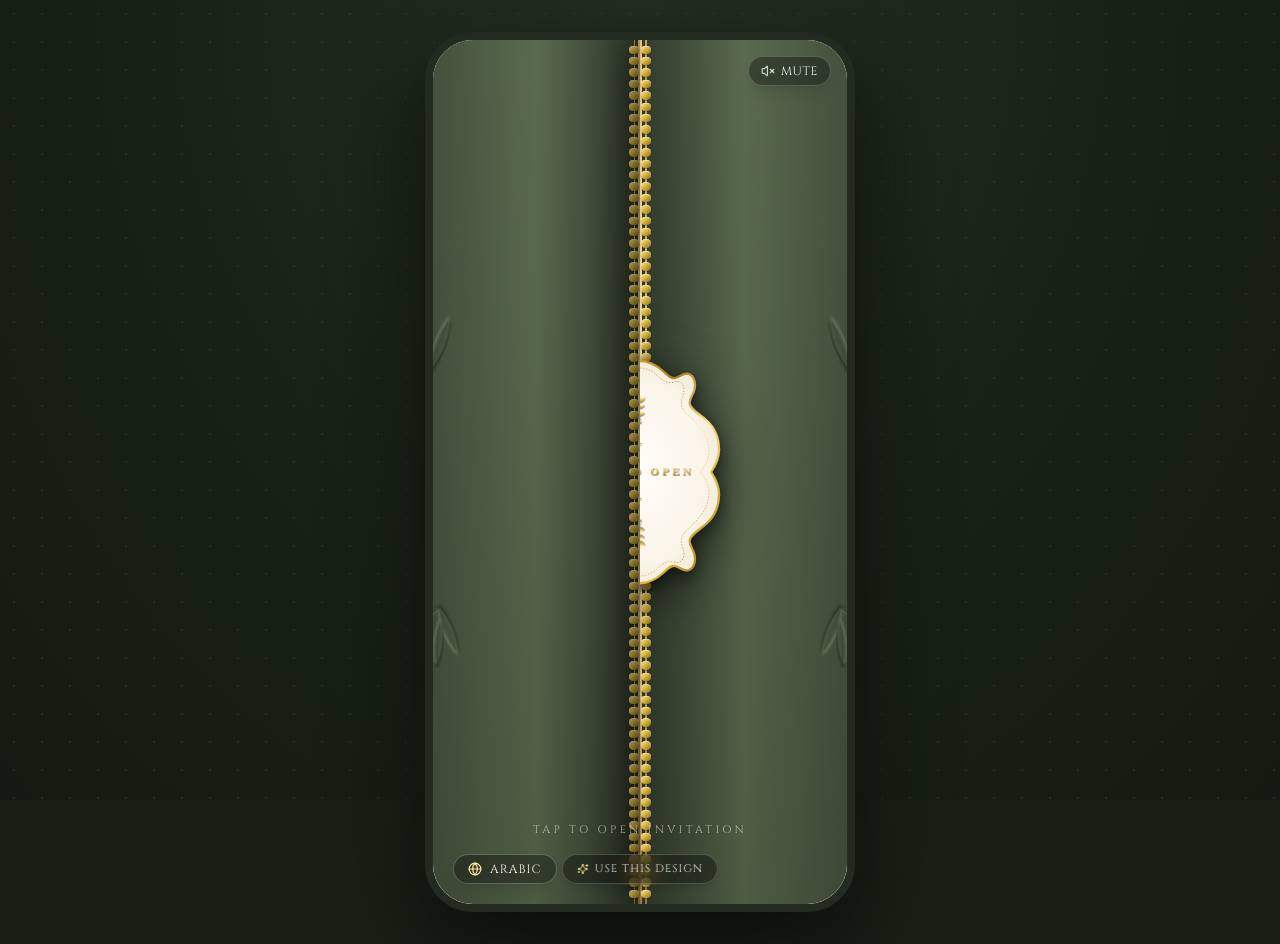
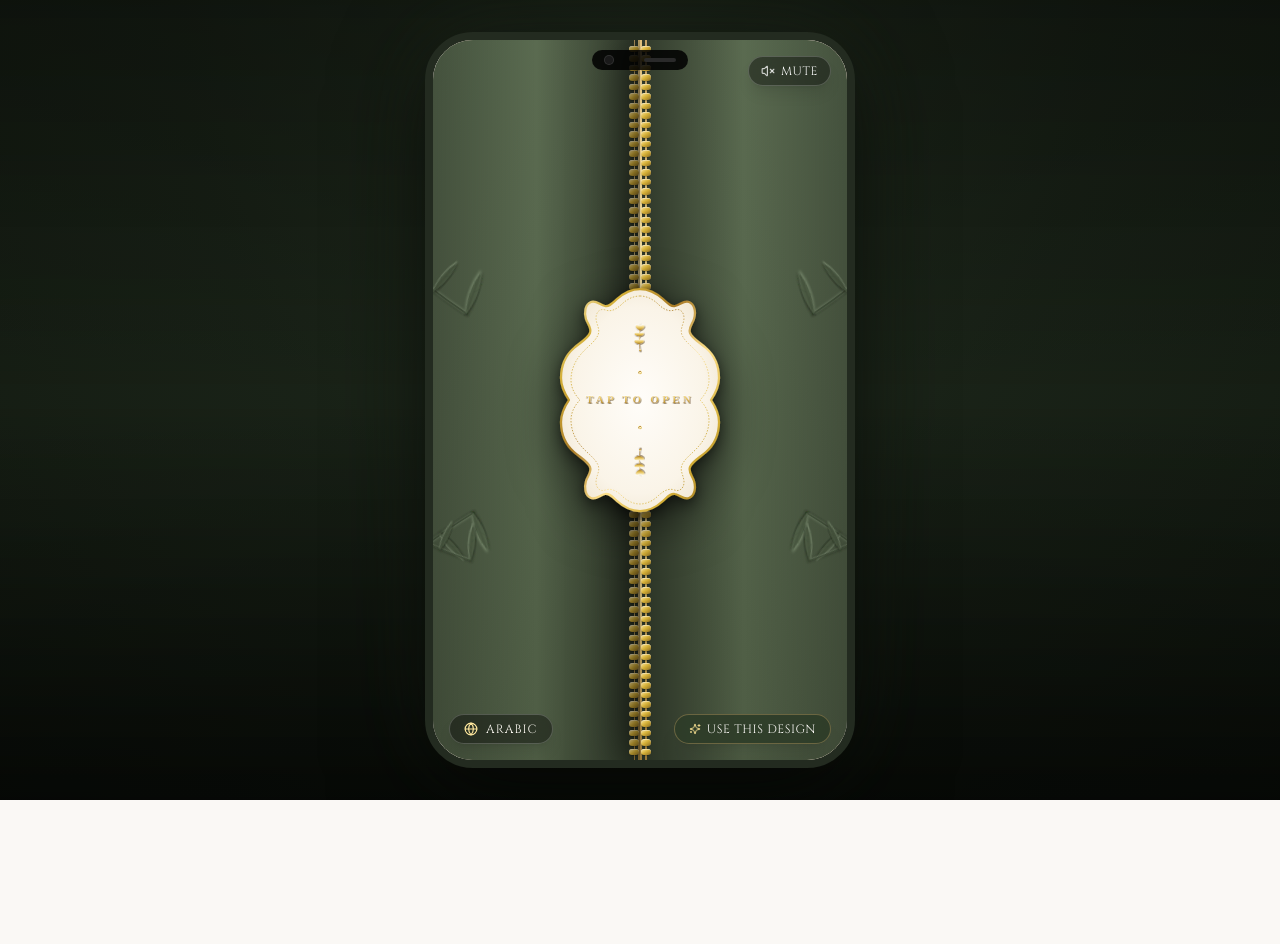
Before and after one commit to knightriderisback/wedding-saas-platform, a Next.js app: page /wedding-invitation-zareqia-emerald in a window 1280 px wide. After the commit the page ends 800 px from the top, so only its background shows below. Built offline with nearby package versions, Linux system fonts and the light colour scheme; a web font is replaced by a local one.

Commit message:
fix(zareqia): enable dangerouslyAllowSVG, remove polka dot grid, polish door seal alignment and unmount lifecycle

```diff
--- a/next.config.mjs
+++ b/next.config.mjs
@@ -2,6 +2,9 @@
 const nextConfig = {
   reactStrictMode: true,
   images: {
+    dangerouslyAllowSVG: true,
+    contentDispositionType: 'attachment',
+    contentSecurityPolicy: "default-src 'self'; script-src 'none'; sandbox;",
     domains: ['images.unsplash.com', 'firebasestorage.googleapis.com'],
     remotePatterns: [
       {
--- a/src/components/zareqia/ZareqiaGatefoldEnvelope.tsx
+++ b/src/components/zareqia/ZareqiaGatefoldEnvelope.tsx
@@ -1,10 +1,10 @@
 'use client';
 
-import React, { useState, useEffect } from 'react';
+import React, { useState } from 'react';
 import Image from 'next/image';
-import { Volume2, VolumeX, Globe, Sparkles } from 'lucide-react';
 
 interface ZareqiaGatefoldEnvelopeProps {
+  onCurtainsOpen?: () => void;
   onOpenComplete?: () => void;
   isArabic?: boolean;
   onToggleLanguage?: () => void;
@@ -14,6 +14,7 @@ interface ZareqiaGatefoldEnvelopeProps {
 }
 
 export const ZareqiaGatefoldEnvelope: React.FC<ZareqiaGatefoldEnvelopeProps> = ({
+  onCurtainsOpen,
   onOpenComplete,
   isArabic = false,
   onToggleLanguage,
@@ -35,21 +36,18 @@ export const ZareqiaGatefoldEnvelope: React.FC<ZareqiaGatefoldEnvelopeProps> = (
       onToggleAudio();
     }
 
-    // Start Stage 2: Curtains part open after doors slide outward (750ms)
+    // Start Stage 2: Curtains part open after doors slide outward (850ms)
     setTimeout(() => {
       setOpenStage('curtains-opening');
-    }, 750);
+      if (onCurtainsOpen) onCurtainsOpen();
+    }, 850);
 
-    // Call onOpenComplete so hero typography fades in gracefully
-    setTimeout(() => {
-      if (onOpenComplete) onOpenComplete();
-    }, 1800);
-
-    // Unmount envelope overlay after animation ends
+    // Stage 3: After curtains fully parted (2400ms), envelope completes its lifecycle
     setTimeout(() => {
       setOpenStage('done');
+      if (onOpenComplete) onOpenComplete();
       setIsRendered(false);
-    }, 2500);
+    }, 2400);
   };
 
   if (!isRendered) return null;
@@ -59,8 +57,8 @@ export const ZareqiaGatefoldEnvelope: React.FC<ZareqiaGatefoldEnvelopeProps> = (
 
   return (
     <div
-      className={`absolute inset-0 z-50 overflow-hidden flex items-center justify-center select-none transition-opacity duration-700 ${
-        curtainsOpen ? 'pointer-events-none' : 'pointer-events-auto'
+      className={`absolute inset-0 z-30 overflow-hidden flex items-center justify-center select-none transition-opacity duration-700 ${
+        openStage === 'done' ? 'opacity-0 pointer-events-none' : 'opacity-100'
       }`}
       style={{ perspective: '1400px' }}
     >
@@ -153,11 +151,12 @@ export const ZareqiaGatefoldEnvelope: React.FC<ZareqiaGatefoldEnvelopeProps> = (
         }}
       >
         {/* Sage Green Base with Embossed Botanical Branches */}
-        <div className="absolute inset-0 bg-[#596A4F]">
+        <div className="absolute inset-0 bg-[#596A4F] overflow-hidden">
           <Image
             src="/templates/zareqia/embossed-botanical-doors.svg"
             alt="Sage Leaf Gatefold Left"
             fill
+            unoptimized
             className="object-cover object-right"
             priority
           />
@@ -167,7 +166,7 @@ export const ZareqiaGatefoldEnvelope: React.FC<ZareqiaGatefoldEnvelopeProps> = (
         <div className="absolute inset-0 bg-gradient-to-r from-black/25 via-transparent to-black/45 pointer-events-none" />
 
         {/* Vertical Gold Ribbon / Cord Running Down Center Seam */}
-        <div className="absolute top-0 right-0 w-[2px] h-full bg-gradient-to-b from-[#DFC07C] via-[#F3E5AB] to-[#997938] z-10 shadow-sm" />
+        <div className="absolute top-0 right-0 w-[2px] h-full bg-gradient-to-b from-[#DFC07C] via-[#F3E5AB] to-[#997938] z-10 shadow-sm pointer-events-none" />
 
         {/* Golden Beaded Trim on Right Edge */}
         <div className="absolute top-0 right-0 w-[12px] h-full pointer-events-none flex flex-col items-center justify-between py-1 z-10">
@@ -184,21 +183,22 @@ export const ZareqiaGatefoldEnvelope: React.FC<ZareqiaGatefoldEnvelopeProps> = (
         </div>
       </div>
 
-      {/* RIGHT SAGE DOOR */}
+      {/* RIGHT SAGE DOOR (overflow-visible allows centered seal to extend across seam) */}
       <div
         onClick={handleOpen}
-        className="absolute top-0 right-0 w-1/2 h-full z-30 cursor-pointer overflow-hidden transition-transform duration-[1150ms] ease-[cubic-bezier(0.22,1,0.36,1)]"
+        className="absolute top-0 right-0 w-1/2 h-full z-30 cursor-pointer overflow-visible transition-transform duration-[1150ms] ease-[cubic-bezier(0.22,1,0.36,1)]"
         style={{
           transform: doorsOpen ? 'translateX(100%)' : 'translateX(0)',
           boxShadow: '-16px 0 40px rgba(0,0,0,0.55)',
         }}
       >
         {/* Sage Green Base with Embossed Botanical Branches (Mirrored) */}
-        <div className="absolute inset-0 bg-[#596A4F] scale-x-[-1]">
+        <div className="absolute inset-0 bg-[#596A4F] overflow-hidden scale-x-[-1]">
           <Image
             src="/templates/zareqia/embossed-botanical-doors.svg"
             alt="Sage Leaf Gatefold Right"
             fill
+            unoptimized
             className="object-cover object-right"
             priority
           />
@@ -208,7 +208,7 @@ export const ZareqiaGatefoldEnvelope: React.FC<ZareqiaGatefoldEnvelopeProps> = (
         <div className="absolute inset-0 bg-gradient-to-l from-black/25 via-transparent to-black/45 pointer-events-none" />
 
         {/* Vertical Gold Ribbon / Cord Running Down Center Seam */}
-        <div className="absolute top-0 left-0 w-[2px] h-full bg-gradient-to-b from-[#DFC07C] via-[#F3E5AB] to-[#997938] z-10 shadow-sm" />
+        <div className="absolute top-0 left-0 w-[2px] h-full bg-gradient-to-b from-[#DFC07C] via-[#F3E5AB] to-[#997938] z-10 shadow-sm pointer-events-none" />
 
         {/* Golden Beaded Trim on Left Edge */}
         <div className="absolute top-0 left-0 w-[12px] h-full pointer-events-none flex flex-col items-center justify-between py-1 z-10">
@@ -230,82 +230,22 @@ export const ZareqiaGatefoldEnvelope: React.FC<ZareqiaGatefoldEnvelopeProps> = (
             (Matching exact video behavior in f_0006.jpg & f_0007.jpg)
             ======================================================== */}
         <div
-          className="absolute left-0 top-1/2 -translate-y-1/2 -translate-x-1/2 z-40 pointer-events-none cursor-pointer"
+          onClick={handleOpen}
+          className="absolute left-0 top-1/2 -translate-y-1/2 -translate-x-1/2 z-40 pointer-events-auto cursor-pointer"
           style={{ width: '180px', height: '240px' }}
         >
-          <div className="relative w-full h-full transform hover:scale-105 transition-transform duration-300">
+          <div className="relative w-full h-full transform hover:scale-105 active:scale-95 transition-transform duration-300">
             <Image
               src="/templates/zareqia/seal-cartouche-ultra.svg"
               alt="Baroque Cartouche Seal - Tap To Open"
               fill
+              unoptimized
               className="object-contain drop-shadow-[0_12px_24px_rgba(0,0,0,0.55)]"
               priority
             />
           </div>
         </div>
       </div>
-
-      {/* ========================================================
-          FLOATING CONTROLS (ON CLOSED ENVELOPE)
-          ======================================================== */}
-      {!doorsOpen && (
-        <>
-          {/* Sound / Mute Toggle (Top-Right Frosted Glass Pill) */}
-          <button
-            onClick={(e) => {
-              e.stopPropagation();
-              if (onToggleAudio) onToggleAudio();
-            }}
-            aria-label="Toggle Sound"
-            className="absolute top-4 right-4 z-50 flex items-center gap-1.5 px-3 py-1.5 rounded-full bg-black/35 backdrop-blur-md text-white/95 text-xs font-['Cinzel',serif] tracking-wider uppercase border border-white/20 hover:bg-black/50 transition-all shadow-lg active:scale-95"
-          >
-            {isAudioPlaying ? (
-              <>
-                <Volume2 className="w-3.5 h-3.5 text-[#FFE89E] animate-pulse" />
-                <span>On</span>
-              </>
-            ) : (
-              <>
-                <VolumeX className="w-3.5 h-3.5 text-white/75" />
-                <span>Mute</span>
-              </>
-            )}
-          </button>
-
-          {/* Language Switcher (Bottom-Left Frosted Glass Pill) */}
-          {onToggleLanguage && (
-            <button
-              onClick={(e) => {
-                e.stopPropagation();
-                onToggleLanguage();
-              }}
-              aria-label="Toggle Language"
-              className="absolute bottom-5 left-5 z-50 flex items-center gap-2 px-3.5 py-1.5 rounded-full bg-black/35 backdrop-blur-md text-[#FAF7F0] text-xs font-['Cinzel',serif] tracking-widest uppercase border border-white/25 hover:bg-black/50 transition-all shadow-lg active:scale-95"
-            >
-              <Globe className="w-3.5 h-3.5 text-[#FFE89E]" />
-              <span>{isArabic ? 'English' : 'Arabic'}</span>
-            </button>
-          )}
-
-          {/* "Use this Design" (Bottom-Center Frosted Glass Pill) */}
-          <div className="absolute bottom-5 left-1/2 -translate-x-1/2 z-50 pointer-events-none">
-            <span className="px-3.5 py-1.5 rounded-full bg-black/35 backdrop-blur-md text-white/90 text-[11px] font-['Cinzel',serif] tracking-widest uppercase border border-white/20 shadow-md flex items-center gap-1.5">
-              <Sparkles className="w-3 h-3 text-[#E8D389]" />
-              <span>Use this Design</span>
-            </span>
-          </div>
-
-          {/* Tap Prompt Hint */}
-          <div
-            onClick={handleOpen}
-            className="absolute bottom-16 z-50 text-center cursor-pointer pointer-events-auto"
-          >
-            <span className="font-['Cinzel',serif] text-[11px] uppercase tracking-[0.3em] text-[#F3EEDB]/90 drop-shadow animate-pulse">
-              {isArabic ? 'اضغط لفتح بطاقة الدعوة' : 'TAP TO OPEN INVITATION'}
-            </span>
-          </div>
-        </>
-      )}
     </div>
   );
 };
--- a/src/components/zareqia/ZareqiaWeddingInvitation.tsx
+++ b/src/components/zareqia/ZareqiaWeddingInvitation.tsx
@@ -114,12 +114,8 @@ export const ZareqiaWeddingInvitation: React.FC<ZareqiaWeddingInvitationProps> =
     }
   };
 
-  const handleEnvelopeOpen = () => {
-    setIsEnvelopeOpen(true);
-    setTimeout(() => {
-      setHeroTextVisible(true);
-    }, 400);
-
+  const handleCurtainsOpen = () => {
+    setHeroTextVisible(true);
     if (!isAudioPlaying) {
       if (audioRef.current) {
         audioRef.current
@@ -134,6 +130,10 @@ export const ZareqiaWeddingInvitation: React.FC<ZareqiaWeddingInvitationProps> =
         setIsAudioPlaying(true);
       }
     }
+  };
+
+  const handleEnvelopeComplete = () => {
+    setIsEnvelopeOpen(true);
   };
 
   const handleRsvpSubmit = (e: React.FormEvent) => {
@@ -162,14 +162,14 @@ export const ZareqiaWeddingInvitation: React.FC<ZareqiaWeddingInvitationProps> =
     >
       {/* Ambient Botanical Backdrop for Desktop (Matching POV garden mood) */}
       <div className="fixed inset-0 pointer-events-none opacity-40 z-0 bg-[radial-gradient(ellipse_at_top,_var(--tw-gradient-stops))] from-[#384832] via-[#1C261A] to-[#0D130B]" />
-      <div className="fixed inset-0 pointer-events-none bg-[radial-gradient(#C4A265_1px,transparent_1px)] [background-size:28px_28px] opacity-10 z-0" />
+      <div className="fixed inset-0 pointer-events-none bg-gradient-to-b from-black/40 via-transparent to-black/70 z-0" />
 
       {/* ========================================================
           LUXURY MOBILE DEVICE PRESENTATION CONTAINER
           On Desktop: Centered luxury flagship smartphone frame with dark titanium bezel & ambient shadow.
           On Mobile: 100% full screen responsive, edge-to-edge.
           ======================================================== */}
-      <div className="relative w-full sm:max-w-[430px] min-h-screen sm:min-h-[880px] sm:max-h-[92vh] sm:rounded-[48px] bg-[#F7F4EE] shadow-[0_30px_90px_rgba(0,0,0,0.7),0_0_90px_rgba(46,60,41,0.35)] overflow-hidden flex flex-col z-10 border-0 sm:border-[8px] sm:border-[#232B20]">
+      <div className="relative w-full sm:max-w-[430px] h-[100dvh] sm:h-[880px] sm:max-h-[92vh] sm:rounded-[48px] bg-[#F7F4EE] shadow-[0_30px_90px_rgba(0,0,0,0.7),0_0_90px_rgba(46,60,41,0.35)] overflow-hidden flex flex-col z-10 border-0 sm:border-[8px] sm:border-[#232B20]">
 
         {/* Desktop Phone Notch / Dynamic Island */}
         <div className="hidden sm:flex absolute top-2.5 left-1/2 -translate-x-1/2 z-50 items-center justify-center pointer-events-none">
@@ -184,7 +184,8 @@ export const ZareqiaWeddingInvitation: React.FC<ZareqiaWeddingInvitationProps> =
             ======================================================== */}
         {!isEnvelopeOpen && (
           <ZareqiaGatefoldEnvelope
-            onOpenComplete={handleEnvelopeOpen}
+            onCurtainsOpen={handleCurtainsOpen}
+            onOpenComplete={handleEnvelopeComplete}
             isArabic={isArabic}
             onToggleLanguage={() => setIsArabic(!isArabic)}
             isAudioPlaying={isAudioPlaying}
@@ -193,13 +194,13 @@ export const ZareqiaWeddingInvitation: React.FC<ZareqiaWeddingInvitationProps> =
         )}
 
         {/* ========================================================
-            FLOATING CONTROLS (INSIDE MOBILE CANVAS)
+            FLOATING CONTROLS (ALWAYS INTERACTIVE, Z-50)
             ======================================================== */}
         {/* Top-Right Sound Button */}
         <button
           onClick={toggleAudio}
           aria-label="Toggle Sound"
-          className="absolute top-4 right-4 z-40 flex items-center gap-1.5 px-3 py-1.5 rounded-full bg-black/40 backdrop-blur-md text-white/95 text-xs font-['Cinzel',serif] tracking-wider uppercase border border-white/20 hover:bg-black/60 transition-all shadow-lg active:scale-95"
+          className="absolute top-4 right-4 z-50 flex items-center gap-1.5 px-3 py-1.5 rounded-full bg-black/40 backdrop-blur-md text-white/95 text-xs font-['Cinzel',serif] tracking-wider uppercase border border-white/20 hover:bg-black/60 transition-all shadow-lg active:scale-95"
         >
           {isAudioPlaying ? (
             <>
@@ -218,7 +219,7 @@ export const ZareqiaWeddingInvitation: React.FC<ZareqiaWeddingInvitationProps> =
         <button
           onClick={() => setIsArabic(!isArabic)}
           aria-label="Toggle Language"
-          className="absolute bottom-4 left-4 z-40 flex items-center gap-2 px-3.5 py-1.5 rounded-full bg-black/40 backdrop-blur-md text-[#FAF7F0] text-xs font-['Cinzel',serif] tracking-widest uppercase border border-white/20 hover:bg-black/60 transition-all shadow-lg active:scale-95"
+          className="absolute bottom-4 left-4 z-50 flex items-center gap-2 px-3.5 py-1.5 rounded-full bg-black/40 backdrop-blur-md text-[#FAF7F0] text-xs font-['Cinzel',serif] tracking-widest uppercase border border-white/20 hover:bg-black/60 transition-all shadow-lg active:scale-95"
         >
           <Globe className="w-3.5 h-3.5 text-[#FFE89E]" />
           <span>{isArabic ? 'English' : 'Arabic'}</span>
@@ -227,7 +228,7 @@ export const ZareqiaWeddingInvitation: React.FC<ZareqiaWeddingInvitationProps> =
         {/* Bottom-Right "Use this Design" Button */}
         <Link
           href="/customer?template=zareqia-emerald"
-          className="absolute bottom-4 right-4 z-40 inline-flex items-center gap-1.5 px-3.5 py-1.5 rounded-full bg-[#2E3C29]/90 backdrop-blur-md text-[#FAF8F5] text-xs font-['Cinzel',serif] tracking-wider uppercase border border-[#C4A265]/40 hover:bg-[#232F1F] transition-all shadow-xl active:scale-95 hover:scale-105"
+          className="absolute bottom-4 right-4 z-50 inline-flex items-center gap-1.5 px-3.5 py-1.5 rounded-full bg-[#2E3C29]/90 backdrop-blur-md text-[#FAF8F5] text-xs font-['Cinzel',serif] tracking-wider uppercase border border-[#C4A265]/40 hover:bg-[#232F1F] transition-all shadow-xl active:scale-95 hover:scale-105"
         >
           <Sparkles className="w-3 h-3 text-[#E8D389]" />
           <span>{isArabic ? 'استخدم هذا التصميم' : 'Use this Design'}</span>
@@ -238,16 +239,8 @@ export const ZareqiaWeddingInvitation: React.FC<ZareqiaWeddingInvitationProps> =
             ======================================================== */}
         <div className="relative flex-1 overflow-y-auto overflow-x-hidden scrollbar-thin scrollbar-thumb-[#C4A265]/40 pb-20">
 
-          {/* Paper Texture Overlay */}
-          <div
-            className="absolute inset-0 pointer-events-none opacity-40 z-0"
-            style={{
-              backgroundImage:
-                'radial-gradient(#D6CDBC 0.75px, transparent 0.75px), radial-gradient(#D6CDBC 0.75px, #F7F4EE 0.75px)',
-              backgroundSize: '28px 28px',
-              backgroundPosition: '0 0, 14px 14px',
-            }}
-          />
+          {/* Authentic Warm Wedding Cardstock Surface (Clean luxury paper, zero dots/checks) */}
+          <div className="absolute inset-0 pointer-events-none z-0 bg-gradient-to-b from-[#FAF8F5] via-[#F4EFE6] to-[#FAF8F5]" />
 
           {/* ========================================================
               SECTION 1: HERO (Curtains, Zayn & Nora, Courtyard Fountain)
```
